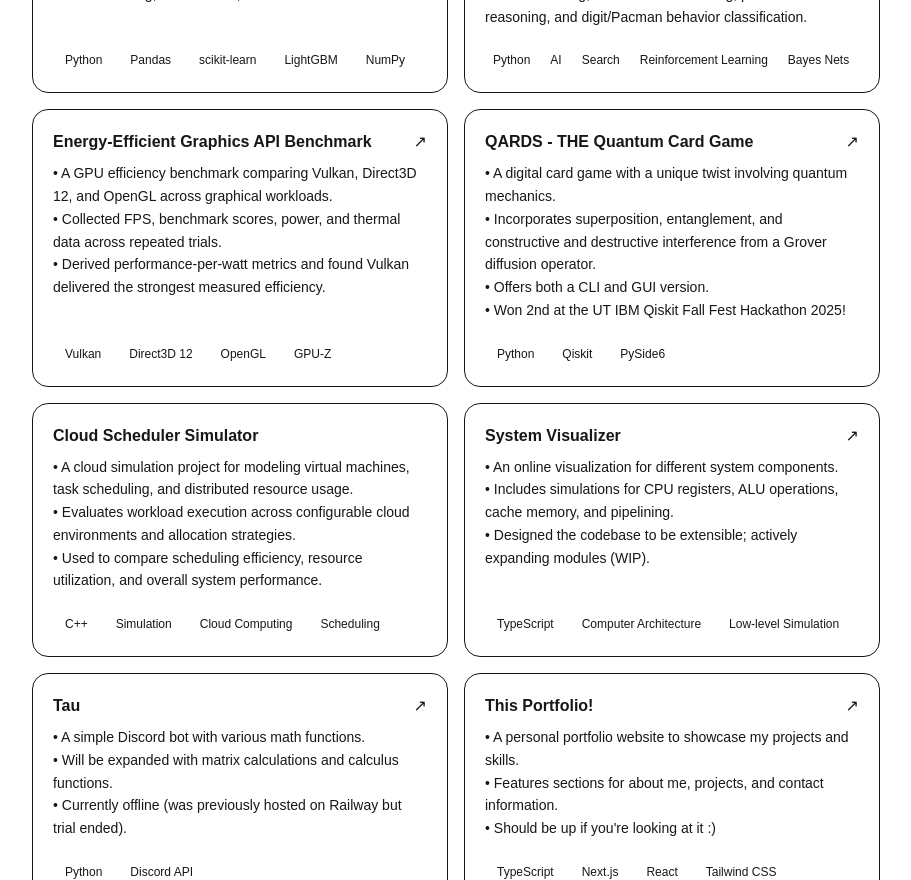
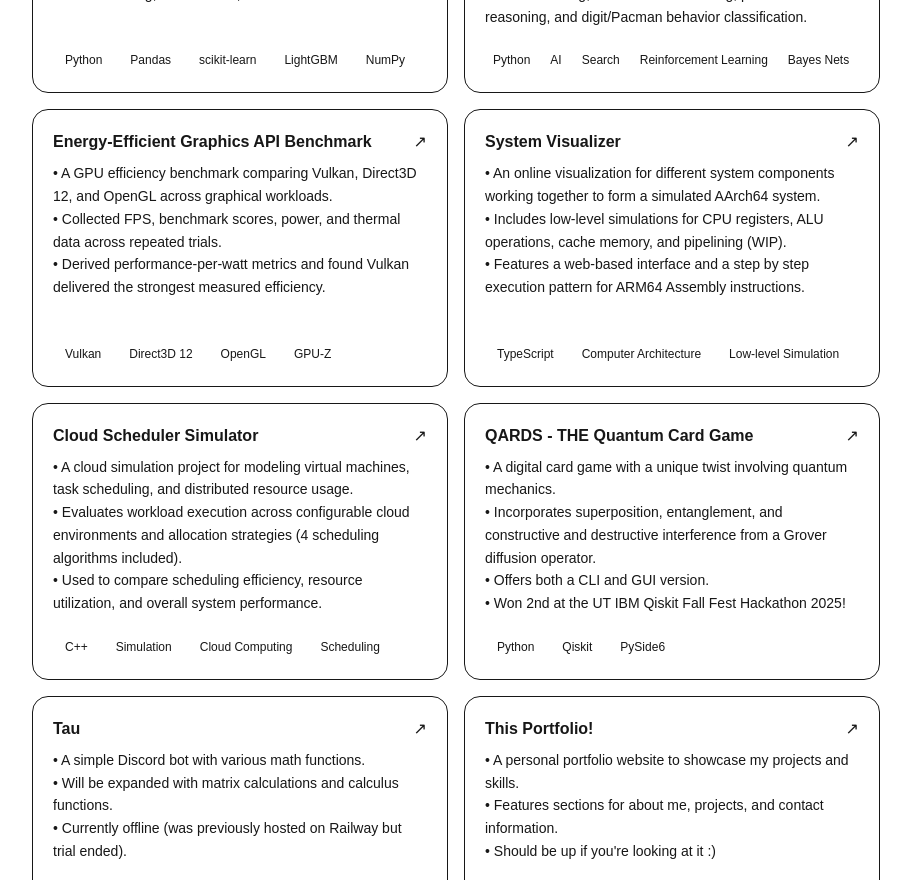
Before and after one commit to gurmo06/Portfolio, a Next.js app: page / in a window 1280 px wide. Shown: the part 720-1600 px from the top of the page, without its empty margins (184-1095 px from the left). Built offline with nearby package versions, Linux system fonts and the light colour scheme.

Commit message:
Added private links to AI and Cloud Scheduler projects, updated resume, and updated System Visualizer card to prepare for fully functioning simulator

```diff
--- a/src/app/page.tsx
+++ b/src/app/page.tsx
@@ -78,16 +78,13 @@ export default function Home()
                   href = {p.href}
                   target = {p.href.startsWith("http") ? "_blank" : undefined}
                   rel = {p.href.startsWith("http") ? "noreferrer" : undefined}
-                  className = {`${p.href ? "group" : ""} flex flex-col rounded-2xl border p-5`}
+                  className = "group flex flex-col rounded-2xl border p-5"
                 >
                   <div className = "flex items-start justify-between gap-4">
                     <h3 className = "text-base font-semibold text-foreground group-hover:text-muted-fg transition">{p.name}</h3>
-                    {p.href &&
-                    (
-                      <span className = "text-foreground group-hover:text-muted-fg transition">
-                        ↗
-                      </span>
-                    )}
+                    <span className = "text-foreground group-hover:text-muted-fg transition">
+                      ↗
+                    </span>
                   </div>
                   <p className = "mt-2 text-sm text-foreground leading-relaxed whitespace-pre-wrap group-hover:text-muted-fg transition">
                     {p.description}
--- a/src/app/simple-no-effects/page.tsx
+++ b/src/app/simple-no-effects/page.tsx
@@ -73,19 +73,16 @@ export default function Home()
             (
               <a
                 key = {p.name}
-                href = {p.href || undefined}
+                href = {p.href}
                 target = {p.href.startsWith("http") ? "_blank" : undefined}
                 rel = {p.href.startsWith("http") ? "noreferrer" : undefined}
-                className = {`${p.href ? "group" : ""} flex flex-col rounded-2xl border p-5`}
+                className = "group flex flex-col rounded-2xl border p-5"
               >
                 <div className = "flex items-start justify-between gap-4">
                   <h3 className = "text-base font-semibold text-foreground group-hover:text-muted-fg transition">{p.name}</h3>
-                  {p.href &&
-                  (
-                    <span className = "text-foreground group-hover:text-muted-fg transition">
-                      ↗
-                    </span>
-                  )}
+                  <span className = "text-foreground group-hover:text-muted-fg transition">
+                    ↗
+                  </span>
                 </div>
                 <p className = "mt-2 text-sm text-foreground leading-relaxed whitespace-pre-wrap group-hover:text-muted-fg transition">
                   {p.description}
--- a/src/components/ProjectCard.tsx
+++ b/src/components/ProjectCard.tsx
@@ -6,7 +6,7 @@ import React, { useEffect, useRef } from "react";
 
 type Props =
 {
-  href?: string;
+  href: string;
   className?: string;
   children: React.ReactNode;
   target?: string;
@@ -14,14 +14,12 @@ type Props =
 };
 
 const clamp = (v: number, min: number, max: number) => Math.max(min, Math.min(max, v));
-type CardStyle = React.CSSProperties & Record<"--mx" | "--my", string>;
 
 export default function ProjectCard({ href, className = "", children, target, rel }: Props)
 {
-  const ref = useRef<HTMLElement>(null);
-  const hasHref = Boolean(href);
+  const ref = useRef<HTMLAnchorElement>(null);
 
-  const onMove = (e: React.PointerEvent<HTMLElement>) =>
+  const onMove = (e: React.PointerEvent<HTMLAnchorElement>) =>
   {
     const el = ref.current;
     if (!el) return;
@@ -35,7 +33,7 @@ export default function ProjectCard({ href, className = "", children, target, re
     el.style.setProperty("--my", `${y}px`);
   };
 
-  const onEnter = (e: React.PointerEvent<HTMLElement>) => onMove(e);
+  const onEnter = (e: React.PointerEvent<HTMLAnchorElement>) => onMove(e);
 
   useEffect(() =>
   {
@@ -80,50 +78,17 @@ export default function ProjectCard({ href, className = "", children, target, re
       window.removeEventListener("resize", onScroll);
       cancelAnimationFrame(raf);
     };
-  }, [hasHref]);
-
-  if (!hasHref)
-  {
-    return(
-      <div
-        ref = {(node) => { ref.current = node; }}
-        onPointerMove = {onMove}
-        onPointerEnter = {onEnter}
-        style = {{ "--mx": "50%", "--my": "50%" } as CardStyle}
-        className =
-        {[
-          "group relative overflow-hidden rounded-2xl border p-5",
-          "transition duration-200 hover:bg-muted/50",
-          className,
-        ].join(" ")}
-      >
-        {/* Subtle glow (following cursor) */}
-        <div
-          className = "glow-layer pointer-events-none absolute inset-0 opacity-0 transition duration-200 group-hover:opacity-100"
-          style =
-          {{
-            background:
-              "radial-gradient(400px circle at var(--mx) var(--my), rgba(255,255,255,0.16), transparent 50%)",
-          }}
-        />
-
-        {/* Shine sweep */}
-        <div className = "pointer-events-none absolute -inset-x-24 -top-24 h-40 rotate-12 bg-foreground/5 blur-2xl translate-x-[-35%] opacity-0 transition duration-300 group-hover:translate-x-[70%] group-hover:opacity-100" />
-
-        <div className = "relative flex h-full flex-col">{children}</div>
-      </div>
-    );
-  }
+  }, []);
 
   return(
     <a
-      ref = {(node) => { ref.current = node; }}
+      ref = {ref}
       href = {href}
       target = {target}
       rel = {rel}
       onPointerMove = {onMove}
       onPointerEnter = {onEnter}
-      style = {{ "--mx": "50%", "--my": "50%" } as CardStyle}
+      style = {{ ["--mx" as any]: "50%", ["--my" as any]: "50%" }}
       className =
       {[
         "group relative overflow-hidden rounded-2xl border p-5",
--- a/src/lib/Bio.tsx
+++ b/src/lib/Bio.tsx
@@ -25,7 +25,7 @@ export const projects =
     name: "Pacman AI Project Suite",
     description: "• A suite of AI agents spanning five Pacman-based projects over search, planning, learning, inference, & classification.\n• Implemented graph and adversarial search, value iteration, Q-learning, Bayes net inference, and supervised classifiers.\n• Applied these algorithms to maze navigation, multi-agent decision-making, reinforcement learning, probabilistic reasoning, and digit/Pacman behavior classification.",
     tech: ["Python", "AI", "Search", "Reinforcement Learning", "Bayes Nets"],
-    href: "",
+    href: "https://drive.google.com/drive/folders/1iZRIvIJeyESbL4LKiRnY7ZMz05rISl-m",
   },
   {
     name: "Energy-Efficient Graphics API Benchmark",
@@ -34,22 +34,22 @@ export const projects =
     href: "https://drive.google.com/drive/folders/100RdI8gwuy1POOvWJe_-mHTs1zqBgQvl",
   },
   {
+    name: "System Visualizer",
+    description: "• An online visualization for different system components working together to form a simulated AArch64 system.\n• Includes low-level simulations for CPU registers, ALU operations, cache memory, and pipelining (WIP).\n• Features a web-based interface and a step by step execution pattern for ARM64 Assembly instructions.",
+    tech: ["TypeScript", "Computer Architecture", "Low-level Simulation"],
+    href: "https://github.com/gurmo06/System_Visualizer",
+  },
+  {
+    name: "Cloud Scheduler Simulator",
+    description: "• A cloud simulation project for modeling virtual machines, task scheduling, and distributed resource usage.\n• Evaluates workload execution across configurable cloud environments and allocation strategies (4 scheduling algorithms included).\n• Used to compare scheduling efficiency, resource utilization, and overall system performance.",
+    tech: ["C++", "Simulation", "Cloud Computing", "Scheduling"],
+    href: "https://drive.google.com/drive/folders/1jhyUkaCjfSxWEj_45siOKOay2yzZKPHd"
+  },
+  {
     name: "QARDS - THE Quantum Card Game",
     description: "• A digital card game with a unique twist involving quantum mechanics.\n• Incorporates superposition, entanglement, and constructive and destructive interference from a Grover diffusion operator.\n• Offers both a CLI and GUI version.\n• Won 2nd at the UT IBM Qiskit Fall Fest Hackathon 2025!",
     tech: ["Python", "Qiskit", "PySide6"],
     href: "https://github.com/gurmo06/QARDS",
-  },
-  {
-    name: "Cloud Scheduler Simulator",
-    description: "• A cloud simulation project for modeling virtual machines, task scheduling, and distributed resource usage.\n• Evaluates workload execution across configurable cloud environments and allocation strategies.\n• Used to compare scheduling efficiency, resource utilization, and overall system performance.",
-    tech: ["C++", "Simulation", "Cloud Computing", "Scheduling"],
-    href: ""
-  },
-  {
-    name: "System Visualizer",
-    description: "• An online visualization for different system components.\n• Includes simulations for CPU registers, ALU operations, cache memory, and pipelining.\n• Designed the codebase to be extensible; actively expanding modules (WIP).",
-    tech: ["TypeScript", "Computer Architecture", "Low-level Simulation"],
-    href: "https://github.com/gurmo06/System_Visualizer",
   },
   {
     name: "Tau",
```
Also changed, not shown: 1 other file (tests, documents, lock files or other folders).
